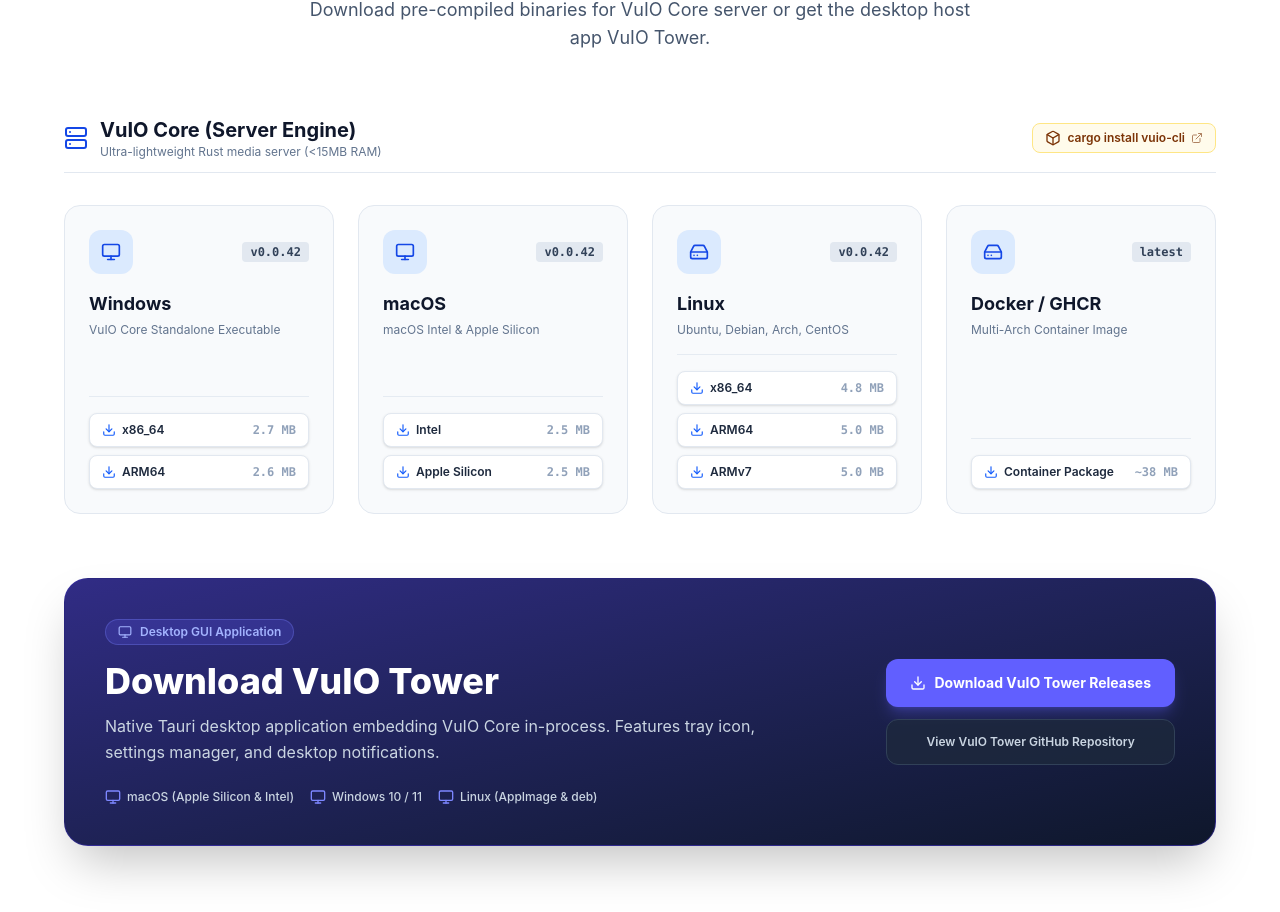
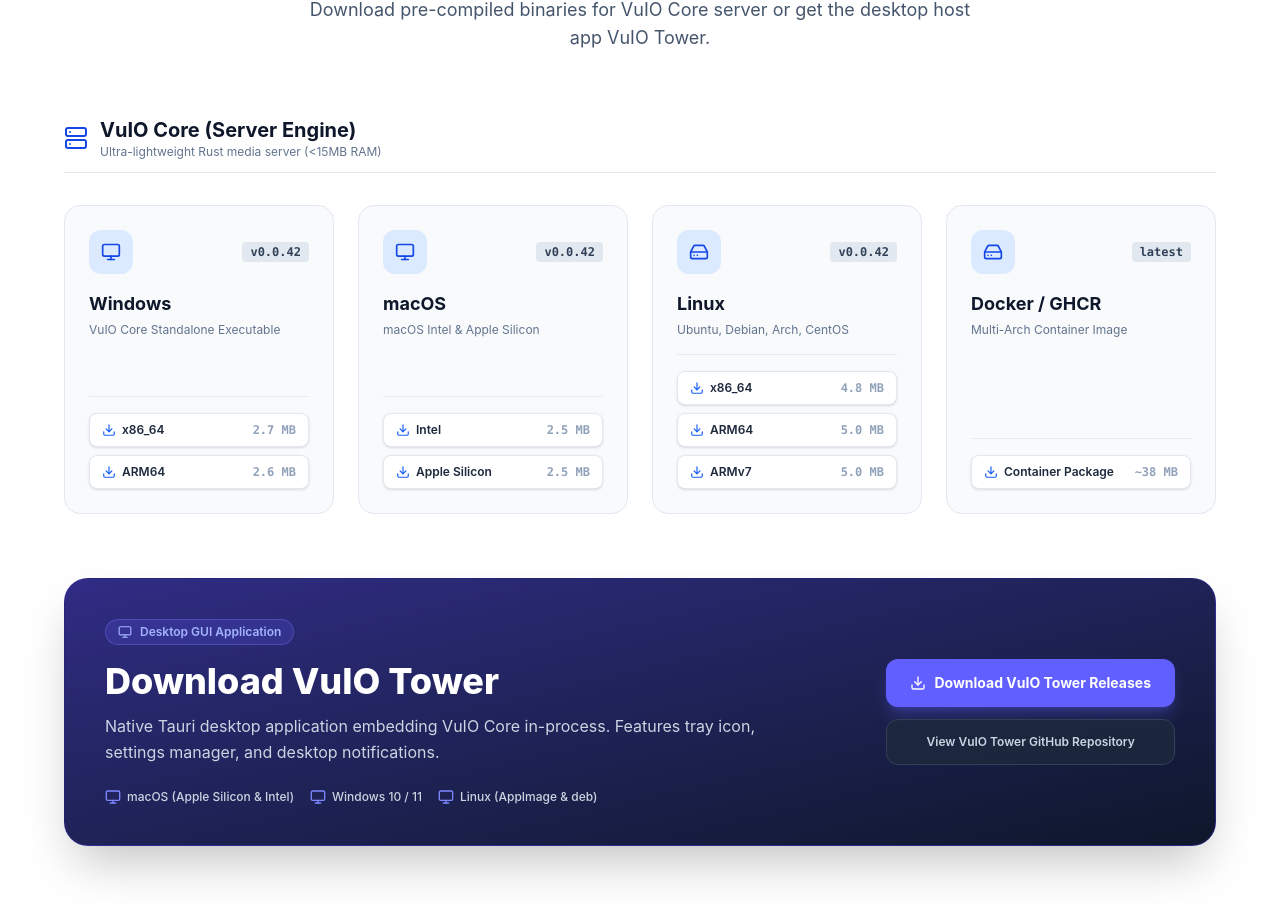
Before and after one commit to vuiodev/vuio-website, a React (Vite) app: page / in a window 1280 px wide. Shown: the part 5897-6809 px from the top of the page. Built offline with nearby package versions, Linux system fonts and the light colour scheme.

Commit message:
fix: remove cargo install vuio-cli button from Get Started section

```diff
--- a/src/components/DownloadSection.tsx
+++ b/src/components/DownloadSection.tsx
@@ -1,4 +1,4 @@
-import { Download, Monitor, HardDrive, Box, Server, ExternalLink } from 'lucide-react';
+import { Download, Monitor, HardDrive, Server } from 'lucide-react';
 
 const DownloadSection = () => {
   const coreDownloads = [
@@ -70,16 +70,6 @@
                 <p className="text-xs text-slate-500">Ultra-lightweight Rust media server (&lt;15MB RAM)</p>
               </div>
             </div>
-            <a
-              href="https://crates.io/crates/vuio-cli"
-              target="_blank"
-              rel="noopener noreferrer"
-              className="inline-flex items-center gap-1.5 text-xs font-semibold px-3 py-1.5 rounded-lg bg-amber-50 text-amber-900 border border-amber-200 hover:bg-amber-100 transition-colors"
-            >
-              <Box className="h-4 w-4" />
-              <span>cargo install vuio-cli</span>
-              <ExternalLink className="h-3 w-3 opacity-60" />
-            </a>
           </div>
 
           <div className="grid grid-cols-1 md:grid-cols-2 lg:grid-cols-4 gap-6">
```
